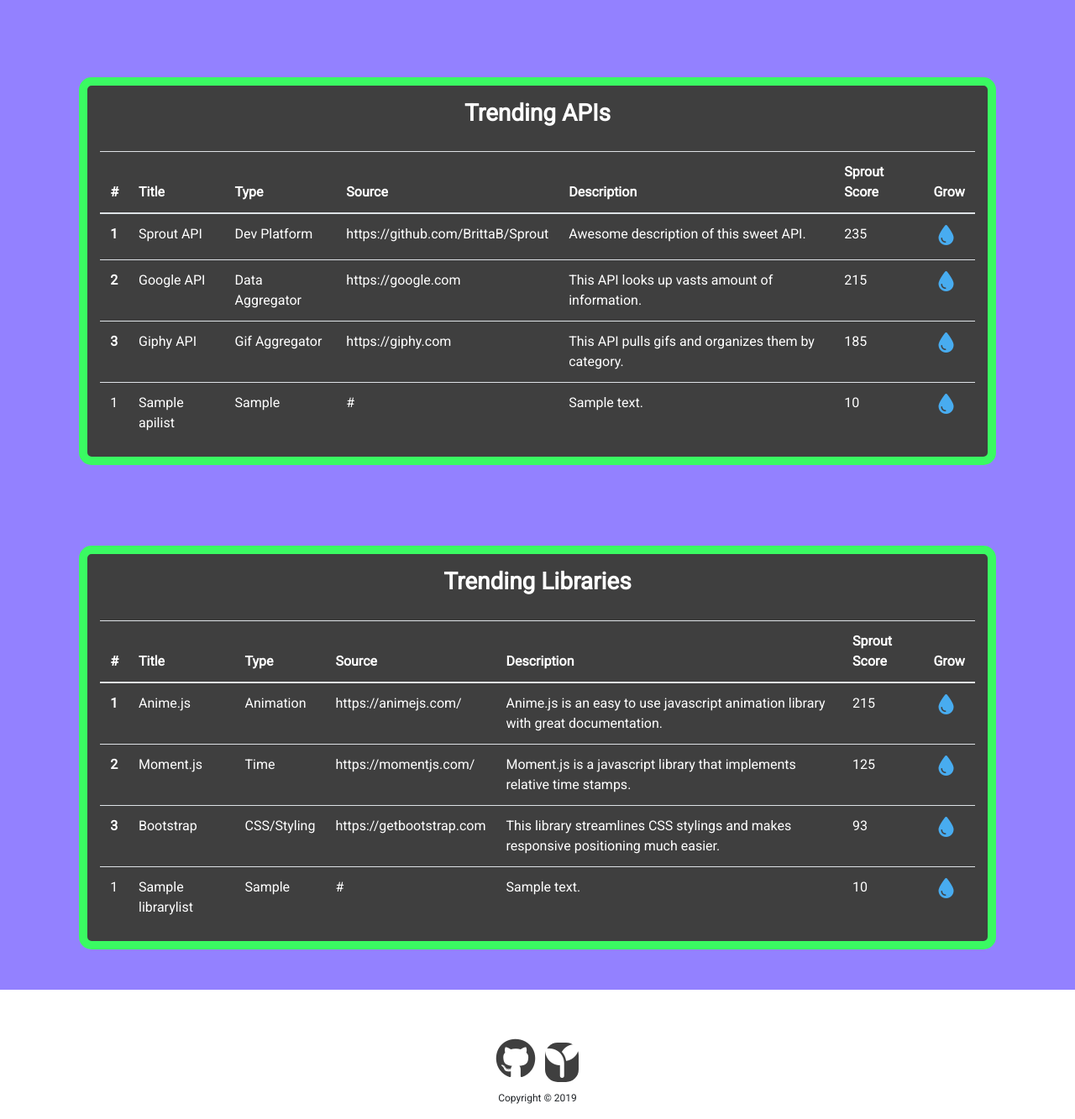
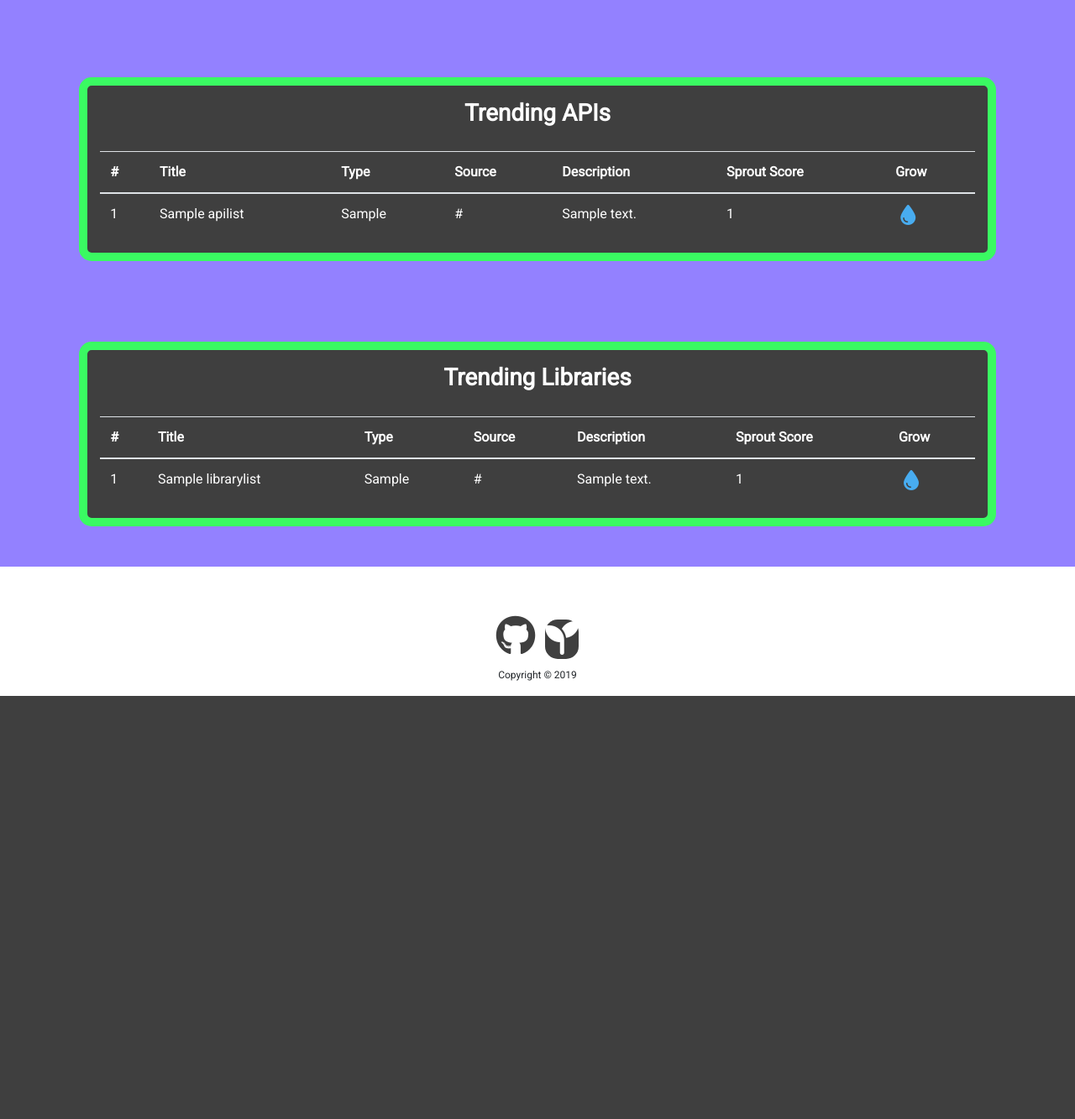
Before and after one commit to gggriffin/Sprout, a Node server app: page /trending in a window 1280 px wide. Shown: the part 642-1975 px from the top of the page at 84% size. After the commit the page ends 1471 px from the top, so only its background shows below. Run offline with Node 20, Linux system fonts and the light colour scheme; tables that the repository leaves empty hold one stand-in row (values such as "Sample post"); some libraries are stand-ins or nearby versions.

Commit message:
add dummy score

```diff
--- a/views/layouts/main.handlebars
+++ b/views/layouts/main.handlebars
@@ -92,7 +92,7 @@
         apiRow.append("<td><a>" + data[i].type + "</a></td>");
         apiRow.append("<td><a>" + data[i].link + "</a></td>");
         apiRow.append("<td><a>" + data[i].body + "</a></td>");
-        apiRow.append("<td><a>" + data[i].score + "</a></td>");
+        apiRow.append("<td><a>" + "1" + "</a></td>");
         apiRow.append("<td><a>" + voteBtn + "</a></td>");
 
 
@@ -137,7 +137,7 @@
         apiRow.append("<td><a>" + data[i].type + "</a></td>");
         apiRow.append("<td><a>" + data[i].link + "</a></td>");
         apiRow.append("<td><a>" + data[i].body + "</a></td>");
-        apiRow.append("<td><a>" + data[i].score + "</a></td>");
+        apiRow.append("<td><a>" + "1" + "</a></td>");
         apiRow.append("<td><a>" + voteBtn + "</a></td>");
 
 
--- a/views/trending.handlebars
+++ b/views/trending.handlebars
@@ -71,45 +71,6 @@
     </tr>
   </thead>
   <tbody id="apiTrending">
-    <tr>
-      <th scope="row">1</th>
-      <td>Sprout API</td>
-      <td>Dev Platform</td>
-      <td>https://github.com/BrittaB/Sprout</td>
-      <td>Awesome description of this sweet API.</td>
-      <td>235</td>
-      <td>
-        <button style="background-color: #3f3f3f; color: #48ACF0; border: #3f3f3f;">
-          <i class="fas fa-tint grow-icon"></i>
-        </button>
-      </td>
-    </tr>
-    <tr>
-      <th scope="row">2</th>
-      <td>Google API</td>
-      <td>Data Aggregator</td>
-      <td>https://google.com</td>
-      <td>This API looks up vasts amount of information.</td>
-      <td>215</td>
-      <td>
-        <button style="background-color: #3f3f3f; color: #48ACF0; border: #3f3f3f;">
-          <i class="fas fa-tint grow-icon"></i>
-        </button>
-      </td>
-    </tr>
-    <tr>
-      <th scope="row">3</th>
-      <td>Giphy API</td>
-      <td>Gif Aggregator</td>
-      <td>https://giphy.com</td>
-      <td>This API pulls gifs and organizes them by category.</td>
-      <td>185</td>
-      <td>
-        <button style="background-color: #3f3f3f; color: #48ACF0; border: #3f3f3f;">
-          <i class="fas fa-tint grow-icon"></i>
-        </button>
-      </td>
-    </tr>
   </tbody>
 </table>
 
@@ -135,45 +96,6 @@
     </tr>
   </thead>
   <tbody id="libTrending">
-    <tr>
-      <th scope="row">1</th>
-      <td>Anime.js</td>
-      <td>Animation</td>
-      <td>https://animejs.com/</td>
-      <td>Anime.js is an easy to use javascript animation library with great documentation.</td>
-      <td>215</td>
-      <td>
-        <button style="background-color: #3f3f3f; color: #48ACF0; border: #3f3f3f;">
-          <i class="fas fa-tint grow-icon"></i>
-        </button>
-      </td>
-    </tr>
-    <tr>
-      <th scope="row">2</th>
-      <td>Moment.js</td>
-      <td>Time</td>
-      <td>https://momentjs.com/</td>
-      <td>Moment.js is a javascript library that implements relative time stamps.</td>
-      <td>125</td>
-      <td>
-        <button style="background-color: #3f3f3f; color: #48ACF0; border: #3f3f3f;">
-          <i class="fas fa-tint grow-icon"></i>
-        </button>
-      </td>
-    </tr>
-    <tr>
-      <th scope="row">3</th>
-      <td>Bootstrap</td>
-      <td>CSS/Styling</td>
-      <td>https://getbootstrap.com</td>
-      <td>This library streamlines CSS stylings and makes responsive positioning much easier.</td>
-      <td>93</td>
-      <td>
-        <button style="background-color: #3f3f3f; color: #48ACF0; border: #3f3f3f;">
-          <i class="fas fa-tint grow-icon"></i>
-        </button>
-      </td>
-    </tr>
   </tbody>
 </table>
       </div>
```
